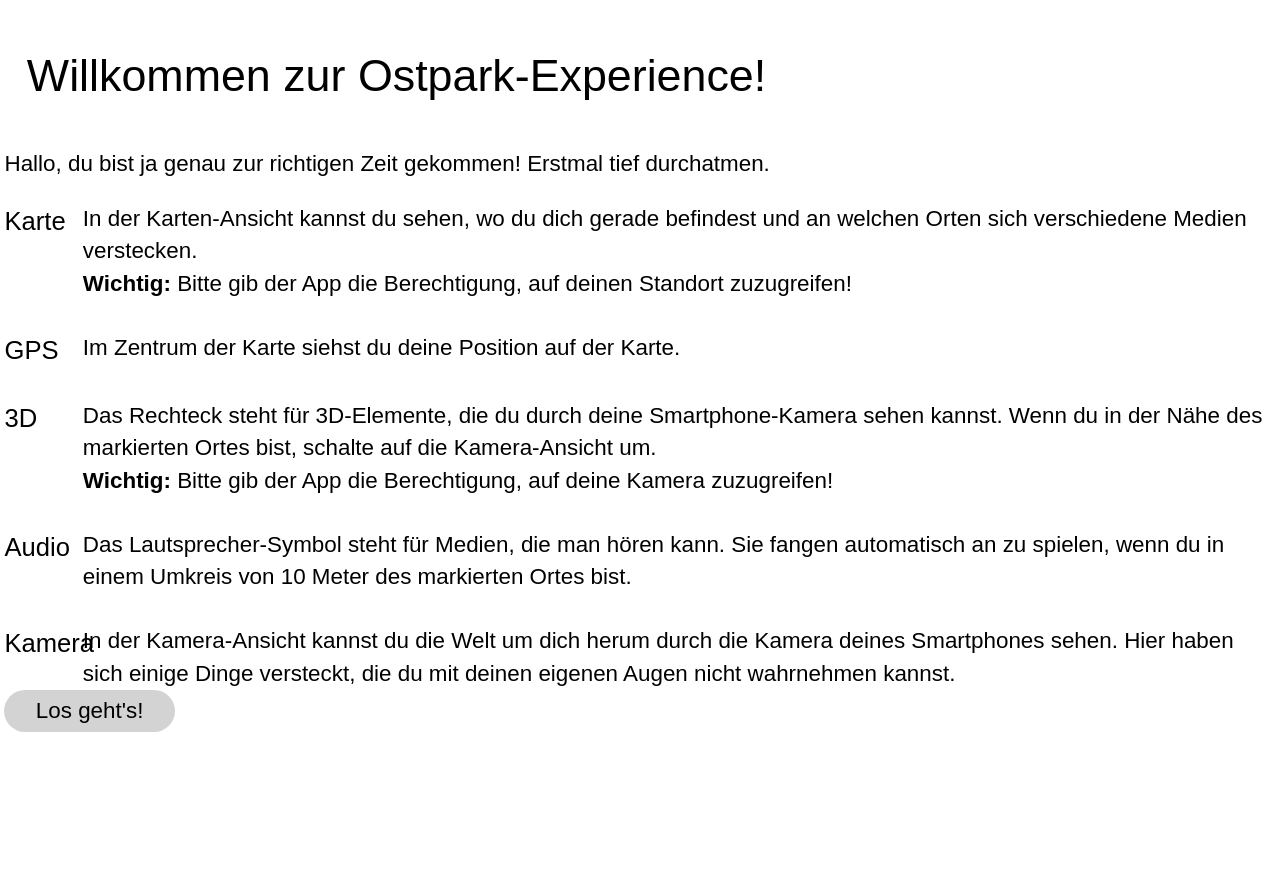
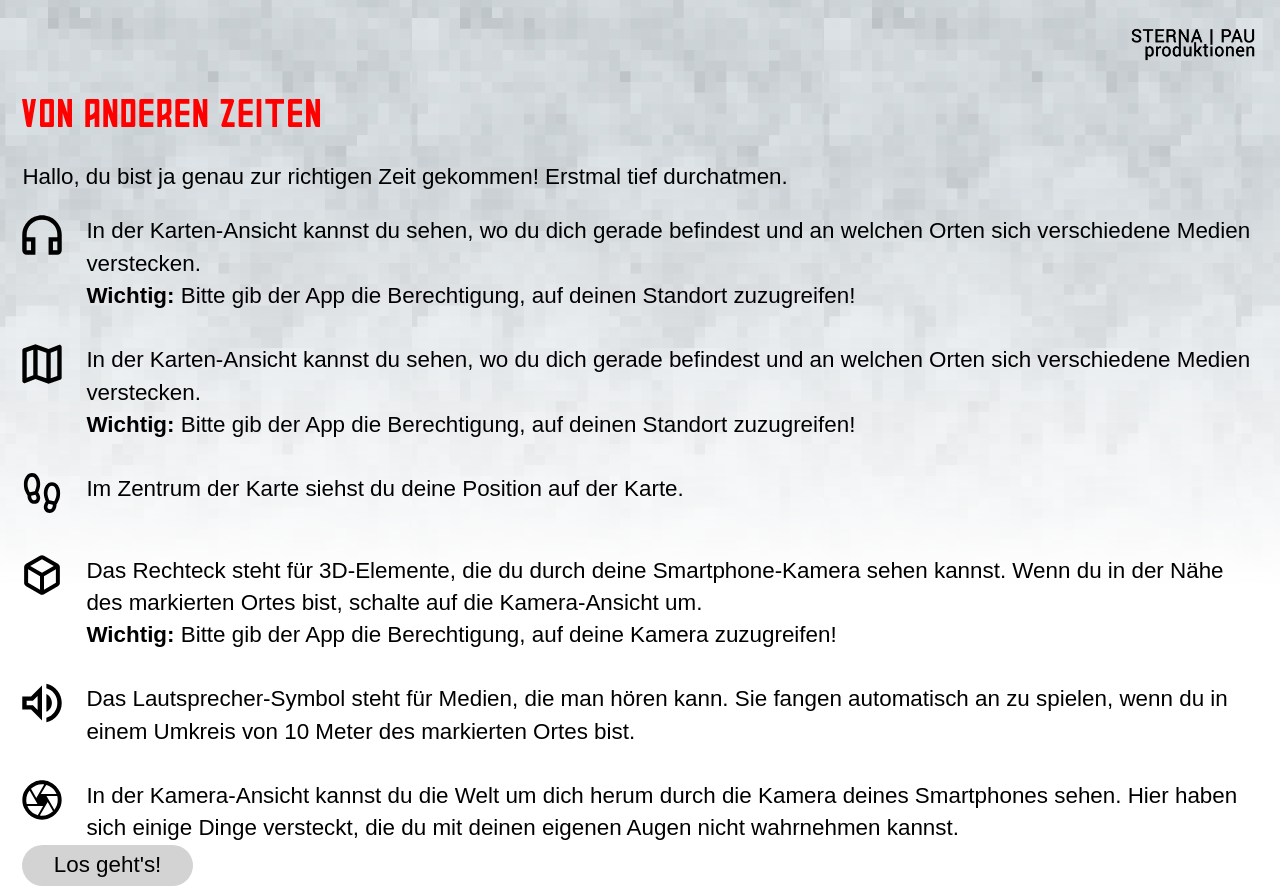
Before and after one commit to lislis/ostpark-walk, a SvelteKit app: page / in a window 1280 px wide. Before the commit the page ends 800 px from the top, so only its background shows below. Built offline with nearby package versions, Linux system fonts and the light colour scheme.

Commit message:
intro screen pt 2

```diff
--- a/src/app.css
+++ b/src/app.css
@@ -126,6 +126,30 @@ footer {
   }
 }
 
+.intro-screen-2 {
+  height: 100vh;
+  width: 100vw;
+  margin: -0.2em;
+  padding: 1em;
+  background-image: url('/background-sky.png');
+}
+
+.intro-screen-2 header {
+  display: flex;
+  flex-direction: column;
+
+  h1 {
+    margin: 1rem 0;
+  }
+  & + p {
+    margin-top: 0;
+  }
+}
+
+.intro-screen-2 .logo {
+  align-self: flex-end;
+}
+
 .tabnav {
   margin: 1em 0;
   font-size: 1.6rem;
@@ -166,7 +190,7 @@ iframe {
 .gridlike {
   display: grid;
   grid-template-rows: auto;
-  grid-template-columns: 3.5em 1fr;
+  grid-template-columns: 4rem 1fr;
   grid-row-gap: 1.4em;
 }
 
--- /dev/null
+++ b/src/lib/components/info_grid.svelte
@@ -0,0 +1,63 @@
+<div class="gridlike">
+    <h2>
+        <span  class="a11y-hidden">Kopfhörer</span>
+        <img src="/icons/headphones.svg" width="40" height="40"></h2>
+        <div>
+            <p>
+                In der Karten-Ansicht kannst du sehen, wo du dich gerade befindest und an welchen Orten sich verschiedene Medien verstecken.<br>
+                <strong>Wichtig:</strong> Bitte gib der App die Berechtigung, auf deinen Standort zuzugreifen!
+            </p>
+        </div>
+
+    <h2>
+        <span  class="a11y-hidden">Karte</span>
+        <img src="/icons/map.svg" width="40" height="40"></h2>
+    <div>
+        <p>
+        In der Karten-Ansicht kannst du sehen, wo du dich gerade befindest und an welchen Orten sich verschiedene Medien verstecken.<br>
+        <strong>Wichtig:</strong> Bitte gib der App die Berechtigung, auf deinen Standort zuzugreifen!
+        </p>
+    </div>
+
+    <h2>
+        <span  class="a11y-hidden">GPS</span>
+        <img src="/icons/shoes.svg" width="40" height="40"></h2>
+    <div>
+        <p>
+        Im Zentrum der Karte siehst du deine Position auf der Karte.
+        </p>
+    </div>
+
+    <h2>
+        <span  class="a11y-hidden">3D</span>
+        <img src="/icons/3d.svg" width="40" height="40"></h2>
+    <div>
+        <p>
+        Das Rechteck steht für 3D-Elemente, die du durch deine Smartphone-Kamera sehen kannst.
+        Wenn du in der Nähe des markierten Ortes bist, schalte auf die Kamera-Ansicht um. <br>
+        <strong>Wichtig: </strong> Bitte gib der App die Berechtigung, auf deine Kamera zuzugreifen!
+        </p>
+    </div>
+
+    <h2>
+        <span  class="a11y-hidden">Audio</span>
+        <img src="/icons/audio.svg" width="40" height="40"></h2>
+    <div>
+        <p>
+        Das Lautsprecher-Symbol steht für Medien, die man hören kann.
+        Sie fangen automatisch an zu spielen, wenn du in einem Umkreis von 10 Meter des markierten Ortes bist.
+        </p>
+    </div>
+
+
+    <h2>
+        <span  class="a11y-hidden">Kamera</span>
+        <img src="/icons/camera.svg" width="40" height="40"></h2>
+    <div>
+        <p>
+        In der Kamera-Ansicht kannst du die Welt um dich herum durch die Kamera deines Smartphones sehen.
+        Hier haben sich einige Dinge versteckt, die du mit deinen eigenen Augen nicht wahrnehmen kannst.
+        </p>
+    </div>
+
+</div>
--- a/src/routes/(intro)/+page.svelte
+++ b/src/routes/(intro)/+page.svelte
@@ -1,5 +1,6 @@
 <script>
  import { onMount } from 'svelte';
+ import InfoGrid from '$lib/components/info_grid.svelte';
 
  let intro = false;
 
@@ -8,9 +9,6 @@
          intro = false;
      }, 3000);
  })
-
-
-
 
 </script>
 
@@ -32,53 +30,18 @@
 {:else}
 
     <div class="intro-screen-2">
-<h1 class="site-title">Willkommen zur Ostpark-Experience!</h1>
+        <header>
+            <div class="logo"><img src="/spp.png" width="130" alt="STERNA | PAU produktionen" /></div>
+            <h1>
+                <span class="a11y-hidden">Von anderen Zeiten</span>
+                <img src="/von-anderen-zeiten.svg" alt="">
+            </h1>
+        </header>
 
         <p>Hallo, du bist ja genau zur richtigen Zeit gekommen!
             Erstmal tief durchatmen. </p>
-<div class="gridlike">
-    <h2>Karte</h2>
-    <div>
-        <p>
-        In der Karten-Ansicht kannst du sehen, wo du dich gerade befindest und an welchen Orten sich verschiedene Medien verstecken.<br>
-        <strong>Wichtig:</strong> Bitte gib der App die Berechtigung, auf deinen Standort zuzugreifen!
-        </p>
-    </div>
 
-    <h2>GPS</h2>
-    <div>
-        <p>
-        Im Zentrum der Karte siehst du deine Position auf der Karte.
-        </p>
-    </div>
-
-    <h2>3D</h2>
-    <div>
-        <p>
-        Das Rechteck steht für 3D-Elemente, die du durch deine Smartphone-Kamera sehen kannst.
-        Wenn du in der Nähe des markierten Ortes bist, schalte auf die Kamera-Ansicht um. <br>
-        <strong>Wichtig: </strong> Bitte gib der App die Berechtigung, auf deine Kamera zuzugreifen!
-        </p>
-    </div>
-
-    <h2>Audio</h2>
-    <div>
-        <p>
-        Das Lautsprecher-Symbol steht für Medien, die man hören kann.
-        Sie fangen automatisch an zu spielen, wenn du in einem Umkreis von 10 Meter des markierten Ortes bist.
-        </p>
-    </div>
-
-
-    <h2>Kamera</h2>
-    <div>
-        <p>
-        In der Kamera-Ansicht kannst du die Welt um dich herum durch die Kamera deines Smartphones sehen.
-        Hier haben sich einige Dinge versteckt, die du mit deinen eigenen Augen nicht wahrnehmen kannst.
-        </p>
-    </div>
-
-</div>
+        <InfoGrid />
 
         <a href="/karte" class="button">Los geht's!</a>
     </div>
```
Also changed, not shown: src/routes/(meta)/anleitung/+page.svelte (+5 -53 lines), static/icons/headphones.svg (added). Lines whose indentation alone changed are shown as unchanged.
